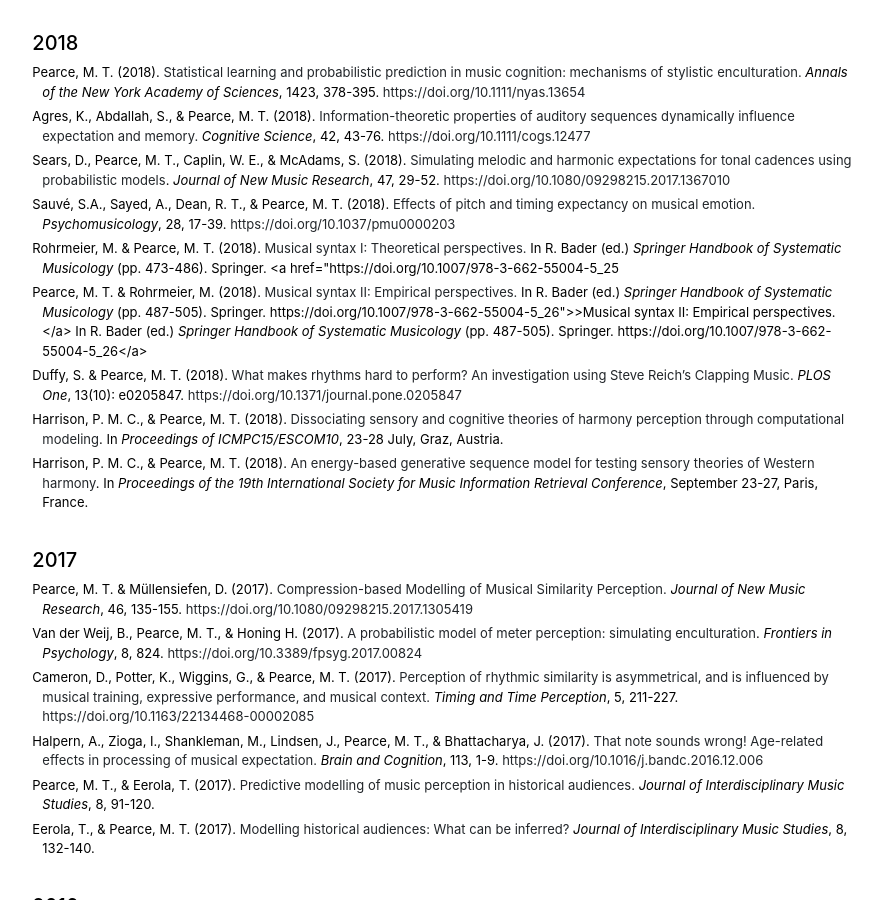
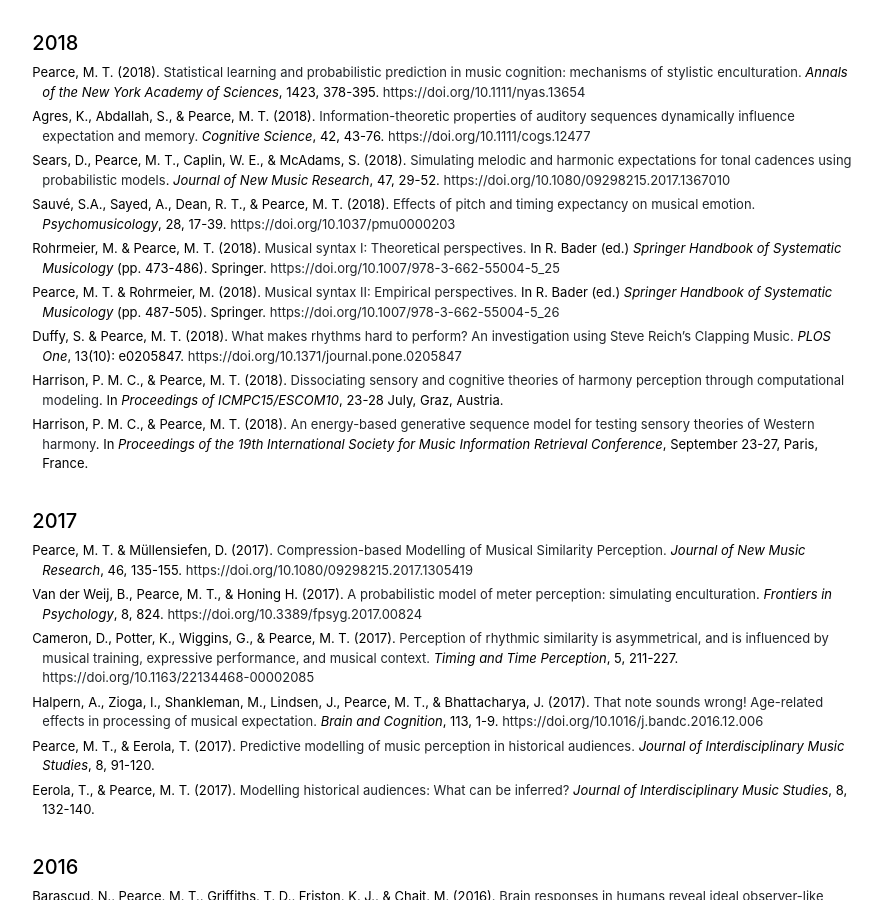
Before and after one commit to mtpearce/mtpearce.github.io, a Jekyll site: the page built from publications.md, in a window 1280 px wide and 900 px high, scrolled down 2708 px. Shown: the whole window, without its empty margins (197-1079 px from the left). Built offline with Jekyll 4.4.1, drawn with Linux system fonts in a browser that asks for light colours; some of the changed text lies outside the part shown.

Commit message:
Update publications

```diff
--- a/publications.md
+++ b/publications.md
@@ -151,9 +151,9 @@ title: "Publications"
 
 <li>Sauv&eacute;, S.A., Sayed, A., Dean, R. T., & Pearce, M. T. (2018). <a href="assets/papers/SauveEtAl2018.pdf">Effects of pitch and timing expectancy on musical emotion.</a> <i>Psychomusicology</i>, 28, 17-39. <a href="https://doi.org/10.1037/pmu0000203">https://doi.org/10.1037/pmu0000203</a></li>
 
-<li>Rohrmeier, M. & Pearce, M. T. (2018). <a href="assets/papers/RohrmeierPearce2018.pdf">Musical syntax I: Theoretical perspectives.</a> In R. Bader (ed.) <i>Springer Handbook of Systematic Musicology</i> (pp. 473-486). Springer. <a href="https://doi.org/10.1007/978-3-662-55004-5_25</li>
+<li>Rohrmeier, M. & Pearce, M. T. (2018). <a href="assets/papers/RohrmeierPearce2018.pdf">Musical syntax I: Theoretical perspectives.</a> In R. Bader (ed.) <i>Springer Handbook of Systematic Musicology</i> (pp. 473-486). Springer. <a href="https://doi.org/10.1007/978-3-662-55004-5_25">https://doi.org/10.1007/978-3-662-55004-5_25</a></li>
 
-<li>Pearce, M. T. & Rohrmeier, M. (2018). <a href="assets/papers/PearceRohrmeier2018.pdf">Musical syntax II: Empirical perspectives.</a> In R. Bader (ed.) <i>Springer Handbook of Systematic Musicology</i> (pp. 487-505). Springer. https://doi.org/10.1007/978-3-662-55004-5_26">>Musical syntax II: Empirical perspectives.</a> In R. Bader (ed.) <i>Springer Handbook of Systematic Musicology</i> (pp. 487-505). Springer. https://doi.org/10.1007/978-3-662-55004-5_26</a></li>
+<li>Pearce, M. T. & Rohrmeier, M. (2018). <a href="assets/papers/PearceRohrmeier2018.pdf">Musical syntax II: Empirical perspectives.</a> In R. Bader (ed.) <i>Springer Handbook of Systematic Musicology</i> (pp. 487-505). Springer. <a href="https://doi.org/10.1007/978-3-662-55004-5_26">https://doi.org/10.1007/978-3-662-55004-5_26</a></li>
 
 <li>Duffy, S. & Pearce, M. T. (2018). <a href="assets/papers/DuffyPearce2018.pdf">What makes rhythms hard to perform? An investigation using Steve Reich’s Clapping Music.</a> <i>PLOS One</i>, 13(10): e0205847. <a href="https://doi.org/10.1371/journal.pone.0205847">https://doi.org/10.1371/journal.pone.0205847</a></li>
 
@@ -260,7 +260,7 @@ title: "Publications"
 
 <ul class="publications">
 
-  <li>Carrus, E., Pearce, M. T., & Bhattacharya, J. (2012).  <a href="assets/papers/CarrusEtAlCortex2012.pdf">Melodic pitch expectation interacts with neural responses to syntactic but not semantic violations.</a>  <i>Cortex</i>, 49, 2186-2200. <a href="https://doi.org/10.1016/j.cortex.2012.08.024.">https://doi.org/10.1016/j.cortex.2012.08.024</a></li>
+  <li>Carrus, E., Pearce, M. T., & Bhattacharya, J. (2012).  <a href="assets/papers/CarrusEtAlCortex2012.pdf">Melodic pitch expectation interacts with neural responses to syntactic but not semantic violations.</a>  <i>Cortex</i>, 49, 2186-2200. <a href="https://doi.org/10.1016/j.cortex.2012.08.024">https://doi.org/10.1016/j.cortex.2012.08.024</a></li>
 
   <li>Pearce, M. T. & Rohrmeier, M. (2012). <a href="assets/papers/PearceRohrmeier2012.pdf">Music cognition and the cognitive sciences.</a>  <i>TopiCS in Cognitive Science</i>, 4, 468-484. <a href="https://doi.org/10.1111/j.1756-8765.2012.01226.x">https://doi.org/10.1111/j.1756-8765.2012.01226.x</a></li>
 
@@ -282,7 +282,7 @@ title: "Publications"
 
   <li>Pearce, M. T. (2011). <a href="assets/papers/Pearce2011.pdf"> Time-series analysis of Music: Perceptual and Information Dynamics. </a> <i>Empirical Musicology Review</i>, 6, 125-130. <a href="https://doi.org/10.18061/1811/51214">https://doi.org/10.18061/1811/51214</a></li>
 
-  <li>Nadal, M., & Pearce, M. T. (2011). <a href="assets/papers/NadalPearceBrainAndCognition2011.pdf"> The Copenhagen Neuroaesthetics conference: Prospects and pitfalls for an emerging field. </a> <i> Brain and Cognition</i>, 76, 172-183. <a href="https://doi.org/10.1016/j.bandc.2011.01.009<">https://doi.org/10.1016/j.bandc.2011.01.009<</a>/li>
+  <li>Nadal, M., & Pearce, M. T. (2011). <a href="assets/papers/NadalPearceBrainAndCognition2011.pdf"> The Copenhagen Neuroaesthetics conference: Prospects and pitfalls for an emerging field. </a> <i> Brain and Cognition</i>, 76, 172-183. <a href="https://doi.org/10.1016/j.bandc.2011.01.009<">https://doi.org/10.1016/j.bandc.2011.01.009</a></li>
 </ul>
 
 <br>
```
